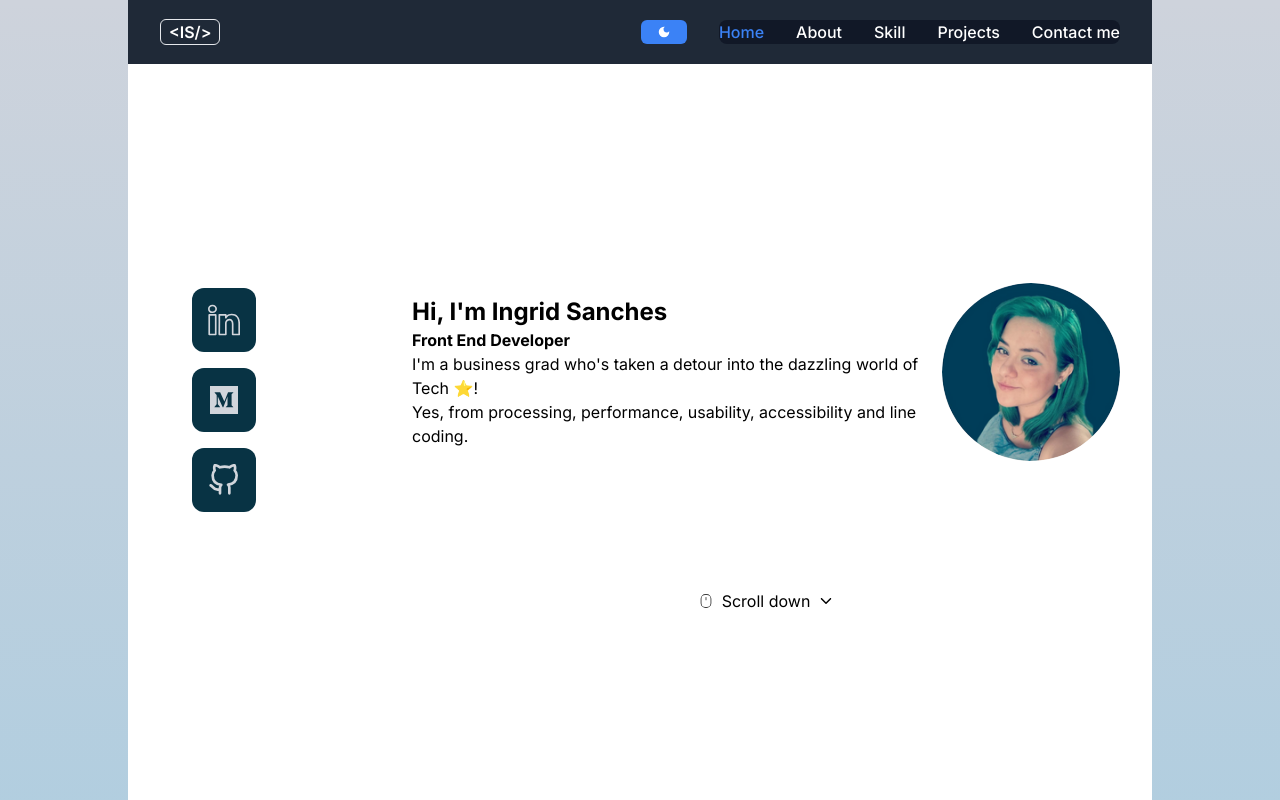
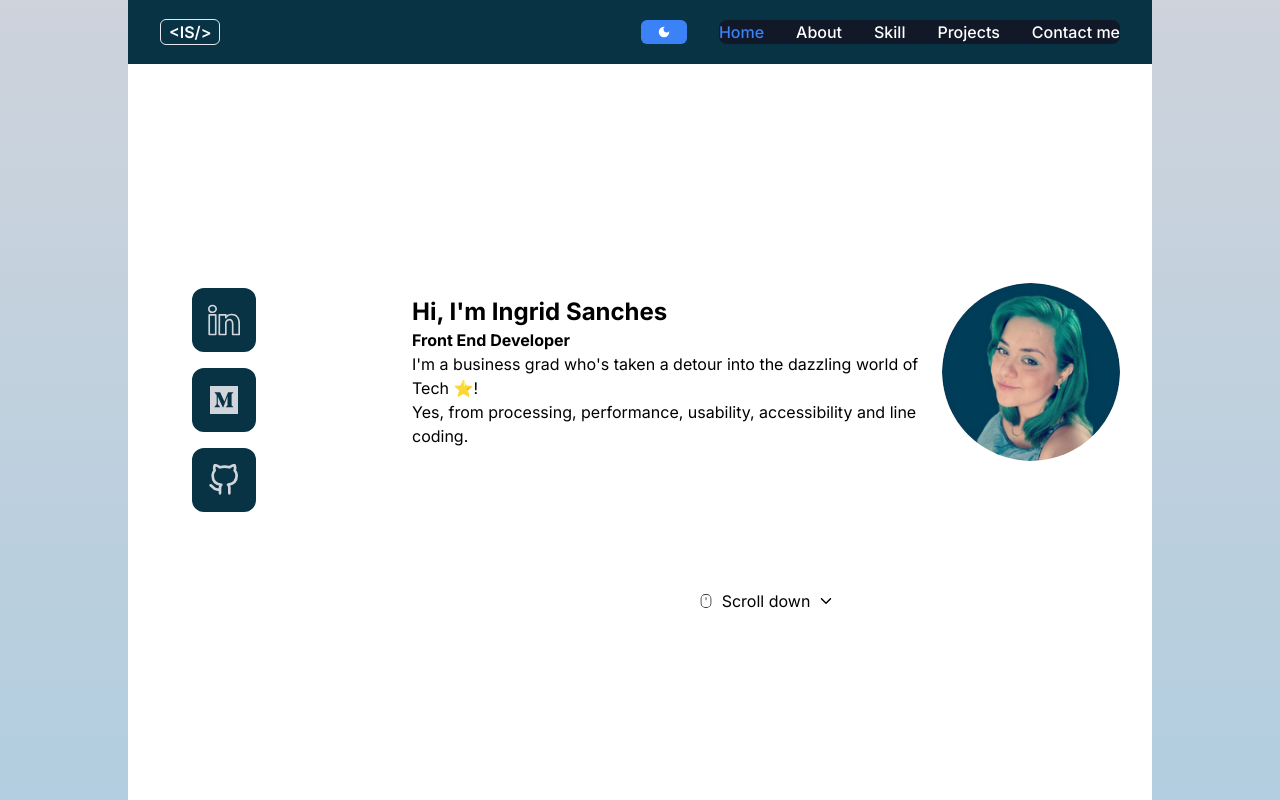
Before and after one commit to IngridAkeida/portfolio, a Next.js app: page / in a window 1280 px wide. Shown: the top 800 px of the page. Built offline with nearby package versions, Linux system fonts and the light colour scheme.

Commit message:
update style

```diff
--- a/src/components/Navbar.tsx
+++ b/src/components/Navbar.tsx
@@ -19,7 +19,7 @@ const NavBar: React.FC = () => {
   };
 
   return (
-    <nav className="bg-gray-800 fixed top-0 inset-x-0 z-50 p-6 md:p-0 gap-[5rem] sm:gap-[8rem] mx-auto lg:max-w-5xl">
+    <nav className="bg-cyan-950 fixed top-0 inset-x-0 z-50 p-6 md:p-0 gap-[5rem] sm:gap-[8rem] mx-auto lg:max-w-5xl">
       <div className="">
         <div className="flex items-center justify-between h-16 max-w-5xl mx-auto px-4 sm:px-6 lg:px-8">
           <Logo />
```
